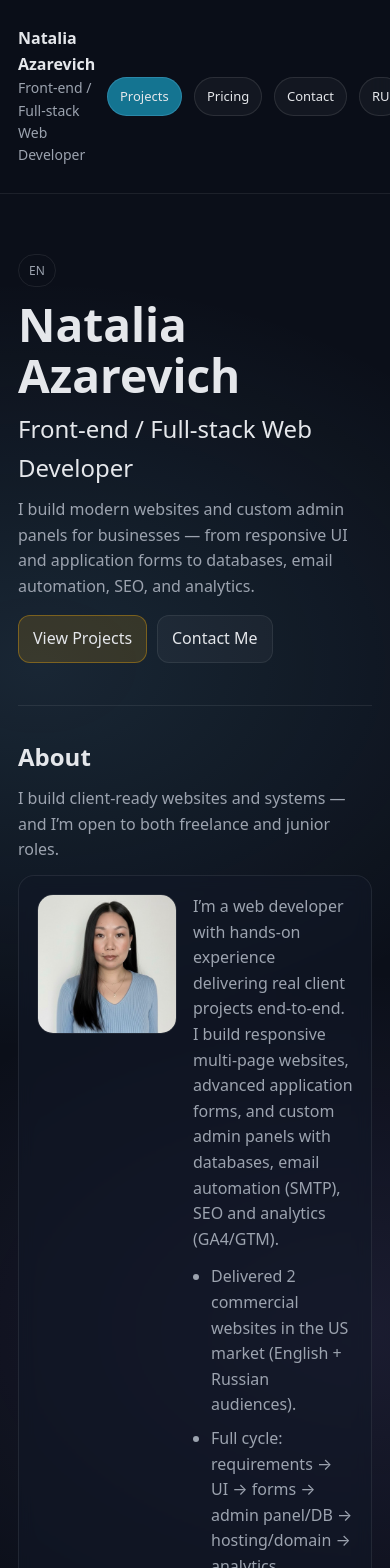
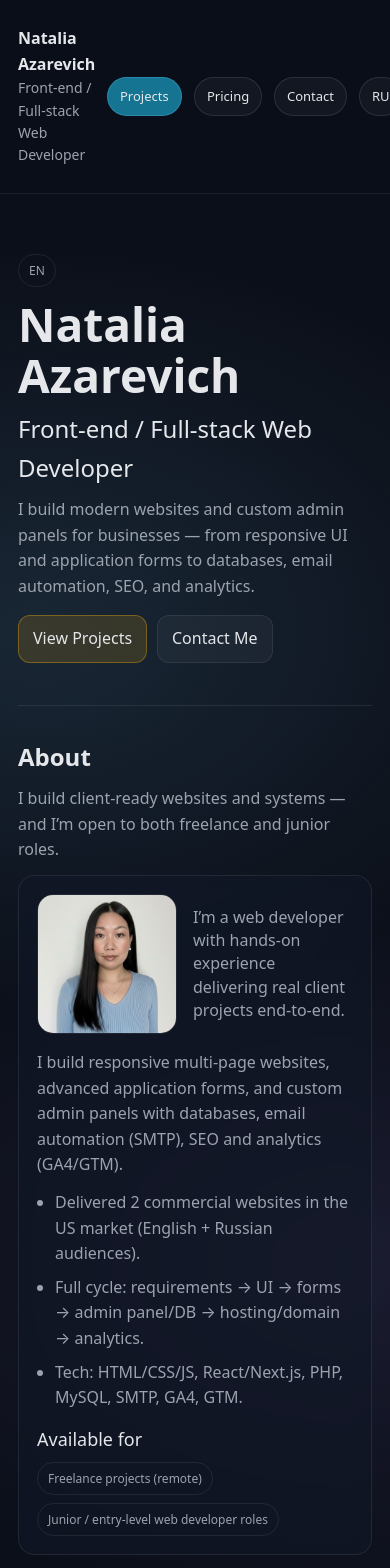
Before and after one commit to favoritemovies/portfolio, a Next.js app: page /en in a window 390 px wide. Shown: the top 1568 px of the page. Built offline with nearby package versions, Linux system fonts and the light colour scheme.

Commit message:
Improve About section layout and mobile typography

```diff
--- a/src/app/en/page.tsx
+++ b/src/app/en/page.tsx
@@ -49,17 +49,19 @@ export default function EnHome() {
       {/* ABOUT */}
      <Section title={tr.aboutTitle} subtitle={tr.aboutSubtitle}>
   <div className="card">
-  <div style={{ display: "grid", gridTemplateColumns: "140px 1fr", gap: 16, alignItems: "start" }}>
-    <div style={{ borderRadius: 16, overflow: "hidden", border: "1px solid var(--border)" }}>
-      <img
-        src="/me.jpg"
-        alt="Natalia Azarevich"
-        style={{ width: "100%", height: "100%", objectFit: "cover", display: "block", aspectRatio: "1 / 1" }}
-      />
+    <div className="about-grid">
+      <div className="about-photo">
+        <img src="/me.jpg" alt="Natalia Azarevich" />
       </div>
 
-    <div>
-      <p className="p" style={{ marginBottom: 12 }}>{tr.aboutText}</p>
+      {/* Короткая фраза справа от фото */}
+      <div className="about-intro">
+        <p className="p" style={{ margin: 0 }}>{tr.aboutText}</p>
+      </div>
+
+      {/* Всё ниже на всю ширину */}
+      <div className="about-rest">
+        <p className="p" style={{ margin: "0 0 12px" }}>{(tr as any).aboutText2}</p>
 
         <ul className="p" style={{ margin: 0, paddingLeft: 18 }}>
           {tr.aboutBullets.map((b: string) => (
@@ -78,8 +80,10 @@ export default function EnHome() {
       </div>
     </div>
   </div>
+</Section>
 
-      </Section>
+
+
 
       {/* NO HR between About and Highlights (as we planned) */}
 
--- a/src/app/globals.css
+++ b/src/app/globals.css
@@ -257,3 +257,65 @@ header, nav { pointer-events: auto; }
     transform: none;
   }
 }
+
+
+/* ===== About layout: desktop ===== */
+.about-grid {
+  display: grid;
+  grid-template-columns: 200px 1fr;
+  gap: 16px;
+  align-items: start;
+}
+
+.about-photo {
+  border-radius: 16px;
+  overflow: hidden;
+  border: 1px solid var(--border);
+}
+
+.about-photo img {
+  width: 100%;
+  height: 100%;
+  display: block;
+  object-fit: cover;
+  aspect-ratio: 1 / 1;
+}
+
+/* Desktop/tablet: photo left, all text right */
+@media (min-width: 721px) {
+  .about-grid {
+    grid-template-areas:
+      "photo intro"
+      "photo rest";
+  }
+  .about-photo {
+    grid-area: photo;
+  }
+  .about-intro {
+    grid-area: intro;
+  }
+
+  .about-rest { grid-area: rest; }
+}
+
+/* Mobile: photo left + intro right, then rest full width */
+@media (max-width: 720px) {
+  .about-grid {
+    grid-template-columns: 140px 1fr;
+    grid-template-areas:
+      "photo intro"
+      "rest  rest";
+  }
+  .about-photo { grid-area: photo; }
+  .about-intro {
+    grid-area: intro;
+  padding-top: 12px;            /* ⬅️ опускаем текст ниже */
+  }
+
+  .about-intro .p {
+    font-size: 16px;           /* ⬅️ делаем крупнее */
+    line-height: 1.45;           /* аккуратнее читается */
+  }
+
+  .about-rest { grid-area: rest; }
+}
--- a/src/content/siteContent.ts
+++ b/src/content/siteContent.ts
@@ -17,7 +17,10 @@ const content = {
     aboutTitle: "About",
 aboutSubtitle: "I build client-ready websites and systems — and I’m open to both freelance and junior roles.",
 aboutText:
-  "I’m a web developer with hands-on experience delivering real client projects end-to-end. I build responsive multi-page websites, advanced application forms, and custom admin panels with databases, email automation (SMTP), SEO and analytics (GA4/GTM).",
+  "I’m a web developer with hands-on experience delivering real client projects end-to-end.",
+
+aboutText2:"I build responsive multi-page websites, advanced application forms, and custom admin panels with databases, email automation (SMTP), SEO and analytics (GA4/GTM).",
+
 aboutBullets: [
   "Delivered 2 commercial websites in the US market (English + Russian audiences).",
   "Full cycle: requirements → UI → forms → admin panel/DB → hosting/domain → analytics.",
@@ -121,7 +124,10 @@ pricingNote: "I’ll confirm an exact quote after a short scope chat.",
      aboutTitle: "Обо мне",
 aboutSubtitle: "Делаю сайты и веб-системы под ключ — и открыта к фрилансу и junior-позициям.",
 aboutText:
-  "Я веб-разработчик с практическим опытом коммерческих проектов. Делаю адаптивные многостраничные сайты, сложные формы заявок и админ-панели с базой данных, автоматизацией писем (SMTP), SEO и аналитикой (GA4/GTM).",
+  "Я веб-разработчик с практическим опытом коммерческих проектов.",
+
+aboutText2: "Делаю адаптивные многостраничные сайты, сложные формы заявок и админ-панели с базой данных, автоматизацией писем (SMTP), SEO и аналитикой (GA4/GTM).",
+
 aboutBullets: [
   "Сделала 2 коммерческих сайта для рынка США (аудитория EN и RU).",
   "Полный цикл: требования → интерфейс → формы → админка/БД → домен/хостинг → аналитика.",
```
Also changed, not shown: src/app/ru/page.tsx (+11 -12 lines). Lines whose indentation alone changed are shown as unchanged.
